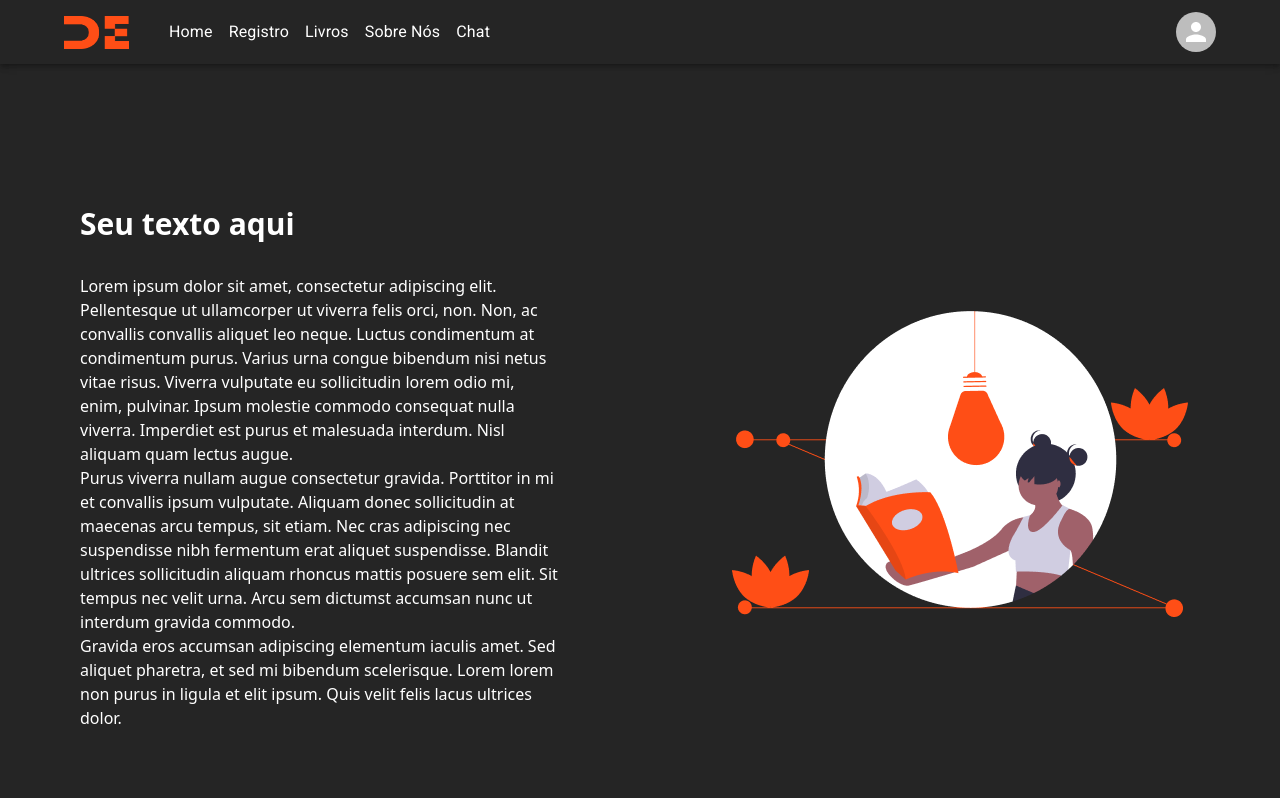
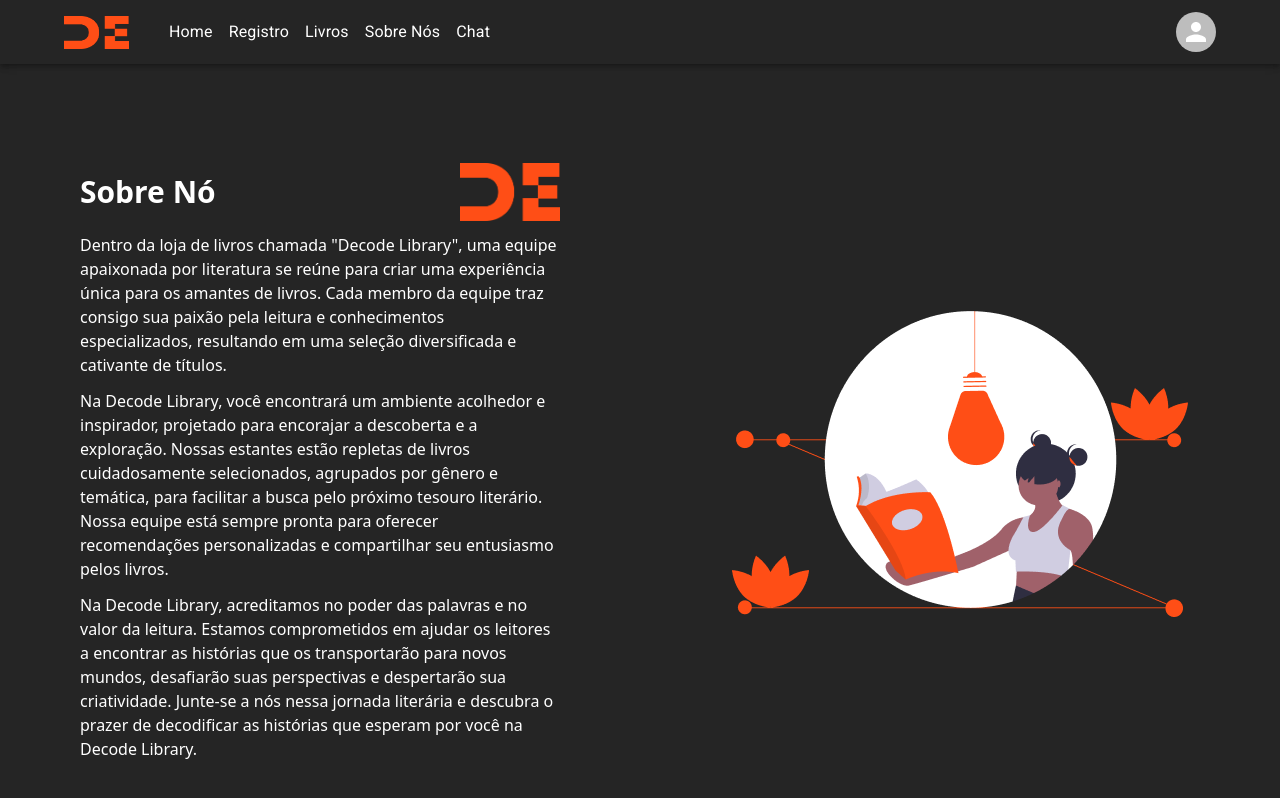
Before and after one commit to JonathanHFA1/Decode-PAP, a React (Create React App) app in the folder frontend/: page /AboutUs in a window 1280 px wide. Shown: the top 798 px of the page. Built offline with nearby package versions, Linux system fonts and the light colour scheme.

Commit message:
ultimas mudancas

```diff
--- a/frontend/src/admin/EditBook.js
+++ b/frontend/src/admin/EditBook.js
@@ -78,7 +78,7 @@ const EditPost = () => {
       <Box sx={{ bgcolor: 'white', padding: '20px 200px' }}>
         <Typography variant="h5" sx={{ pb: 4 }}>
           {' '}
-          Edit post{' '}
+          Editar Livro{' '}
         </Typography>
         <Box component="form" noValidate onSubmit={handleSubmit} sx={{ mt: 1 }}>
           <TextField
--- a/frontend/src/components/BookModal.jsx
+++ b/frontend/src/components/BookModal.jsx
@@ -1,7 +1,7 @@
 import React from 'react';
 import { Box, Modal, Typography, IconButton } from '@mui/material';
 import CloseIcon from '@mui/icons-material/Close';
-import { useState } from 'react';
+import { useState , useEffect} from 'react';
 import ModalCompra from './ModalCompra';
 import TextField from '@mui/material/TextField';
 
@@ -11,6 +11,13 @@ const BookModal = ({ book, isOpen, onRequestClose }) => {
   const [name, setName] = useState('');
   const [email, setEmail] = useState('');
   const [message, setMessage] = useState('');
+
+  const [randomNumber, setRandomNumber] = useState(0);
+
+  useEffect(() => {
+    const newRandomNumber = Math.floor(Math.random() * 40);
+    setRandomNumber(newRandomNumber);
+  }, []);
 
   const truncatedDescription = book.volumeInfo.description ? `${book.volumeInfo.description.slice(0, 1000)}...` : 'No description available.';
   const handleExpiryDateChange = (event) => {
@@ -24,6 +31,8 @@ const BookModal = ({ book, isOpen, onRequestClose }) => {
       setExpiryDate(value);
     }
   };
+
+
   return (
     <>
       <Modal open={isOpen} onClose={onRequestClose}>
@@ -63,6 +72,8 @@ const BookModal = ({ book, isOpen, onRequestClose }) => {
 
                 <div className="grid grid-cols-1 gap-6 md:grid-cols-2">
                   <div>
+                  <h3>Dados Pessoais</h3>
+<hr />
                     <TextField
                       id="email"
                       label="Email"
@@ -76,13 +87,24 @@ const BookModal = ({ book, isOpen, onRequestClose }) => {
                       }}
                       onChange={(e) => setEmail(e.target.value)}
                     />
+                    <TextField
+                      id="name"
+                      label="Nome"
+                      variant="standard"
+                      className="w-full"
+                      InputLabelProps={{
+                        style: { color: 'white' },
+                      }}
+                      InputProps={{
+                        style: { color: 'white' },
+                      }}
+                      onChange={(e) => setEmail(e.target.value)}
+                    />
                   </div>
 
-                  <div>
-
-                  </div>
-
-                  <form className="flex flex-wrap w-full gap-3 p-5" onSubmit="">
+                <div>
+                  <h3>Dados do Cartão</h3>
+                <form className="flex flex-wrap w-full gap-3 p-5">
                     <TextField
                       label="Número do cartão"
                       variant="outlined"
@@ -91,7 +113,6 @@ const BookModal = ({ book, isOpen, onRequestClose }) => {
                         maxLength: 16,
                         inputMode: 'numeric',
                         style: { color: 'white' },
-
                       }}
                       InputLabelProps={{
                         style: { color: 'white' },
@@ -99,8 +120,7 @@ const BookModal = ({ book, isOpen, onRequestClose }) => {
                       placeholder="0000 0000 0000"
                       required
                     />
-
-<TextField
+                    <TextField
                       label="Data de validade"
                       variant="outlined"
                       fullWidth
@@ -110,7 +130,6 @@ const BookModal = ({ book, isOpen, onRequestClose }) => {
                         maxLength: 5,
                         inputMode: 'numeric',
                         style: { color: 'white' },
-
                       }}
                       InputLabelProps={{
                         style: { color: 'white' },
@@ -118,7 +137,6 @@ const BookModal = ({ book, isOpen, onRequestClose }) => {
                       placeholder="MM/YY"
                       required
                     />
-
                     <TextField
                       label="CVC/CVV"
                       variant="outlined"
@@ -127,7 +145,6 @@ const BookModal = ({ book, isOpen, onRequestClose }) => {
                         maxLength: 3,
                         inputMode: 'numeric',
                         style: { color: 'white' },
-
                       }}
                       InputLabelProps={{
                         style: { color: 'white' },
@@ -135,10 +152,15 @@ const BookModal = ({ book, isOpen, onRequestClose }) => {
                       placeholder="•••"
                       required
                     />
-
-                    <button type="submit">Enviar</button>
                   </form>
                 </div>
+                </div>
+              </div>
+              <p className='text-2xl text-white'>Valor do Livro: {randomNumber} €</p>
+
+              <div className="my-5">
+                <button className="bg-[#FF4E16] hover:bg-orange-700 h-[43px] rounded-full py-2 px-4 font-bold text-white">Comprar</button>{' '}
+
               </div>
             </ModalCompra>
           </div>
--- a/frontend/src/components/ModalCompra.jsx
+++ b/frontend/src/components/ModalCompra.jsx
@@ -16,14 +16,11 @@ export default function Modal({ isOpen, setModalOpen, children }) {
         <div style={MODAL_STYLE} className="fixed top-[50%] left-[50%] p-[50px] bg-[#252525] rounded-xl text-black ">
           <div className="flex flex-col items-center justify-end">
             <div>{children}</div>
-           <div className='flex gap-5'>
-           <button onClick={setModalOpen} className="bg-[#FF4E16] hover:bg-orange-700 h-[43px] rounded-full py-2 px-4 font-bold text-white">
-              Fechar
-            </button>
-            <button onClick={setModalOpen} className="bg-[#FF4E16] hover:bg-orange-700 h-[43px] rounded-full py-2 px-4 font-bold text-white">
-              Comprar
-            </button>
-           </div>
+            <div className="flex items-start w-full">
+              <button onClick={setModalOpen} className="bg-[#FF4E16] hover:bg-orange-700 h-[43px] rounded-full py-2 px-6 font-bold text-white">
+                Fechar
+              </button>
+            </div>
           </div>
         </div>
       </div>
--- a/frontend/src/pages/AboutUs.jsx
+++ b/frontend/src/pages/AboutUs.jsx
@@ -1,39 +1,33 @@
-import frontImage from "../images/rBook.png";
+  import frontImage from '../images/rBook.png';
   import Navbar from '../components/Navbar';
-
+  import logo from '../images/Logo.png';
 
   const AboutUs = () => {
     return (
       <>
         <Navbar />
         <div className="flex h-[50%] items-center justify-center text-white lg:h-screen mt-5 sm:mt-0 ">
-        <div className="mt-16 sm:mt-0 flex  flex-col items-center justify-center lg:flex-row gap-6 sm:gap-0">
+          <div className="flex flex-col items-center justify-center gap-6 mt-16 sm:mt-0 lg:flex-row sm:gap-0">
             <div className="mt-2  w-full lg:p-20 md:w-[50%] p-3 sm:p-0">
-            <h1 className="mb-8 text-3xl font-bold ">Seu texto aqui</h1>
-            <p className="">
-              Lorem ipsum dolor sit amet, consectetur adipiscing elit.
-              Pellentesque ut ullamcorper ut viverra felis orci, non. Non, ac
-              convallis convallis aliquet leo neque. Luctus condimentum at
-              condimentum purus. Varius urna congue bibendum nisi netus vitae
-              risus. Viverra vulputate eu sollicitudin lorem odio mi, enim,
-              pulvinar. Ipsum molestie commodo consequat nulla viverra.
-              Imperdiet est purus et malesuada interdum. Nisl aliquam quam
-              lectus augue.
+              <div className="flex items-center justify-between">
+                <h1 className="text-3xl font-bold ">Sobre Nó<s></s></h1>
+                <img src={logo} alt="" className="w-[100px]" />
+
+              </div>
+              <p className="my-3">
+                Dentro da loja de livros chamada "Decode Library", uma equipe apaixonada por literatura se reúne para criar uma experiência única para os amantes de livros. Cada membro da equipe traz
+                consigo sua paixão pela leitura e conhecimentos especializados, resultando em uma seleção diversificada e cativante de títulos.
               </p>
-            <p className="">
-              Purus viverra nullam augue consectetur gravida. Porttitor in mi et
-              convallis ipsum vulputate. Aliquam donec sollicitudin at maecenas
-              arcu tempus, sit etiam. Nec cras adipiscing nec suspendisse nibh
-              fermentum erat aliquet suspendisse. Blandit ultrices sollicitudin
-              aliquam rhoncus mattis posuere sem elit. Sit tempus nec velit
-              urna. Arcu sem dictumst accumsan nunc ut interdum gravida commodo.
+              <p className="my-3">
+                Na Decode Library, você encontrará um ambiente acolhedor e inspirador, projetado para encorajar a descoberta e a exploração. Nossas estantes estão repletas de livros cuidadosamente
+                selecionados, agrupados por gênero e temática, para facilitar a busca pelo próximo tesouro literário. Nossa equipe está sempre pronta para oferecer recomendações personalizadas e
+                compartilhar seu entusiasmo pelos livros.
               </p>
-            <p className="">
-              Gravida eros accumsan adipiscing elementum iaculis amet. Sed
-              aliquet pharetra, et sed mi bibendum scelerisque. Lorem lorem non
-              purus in ligula et elit ipsum. Quis velit felis lacus ultrices
-              dolor.
-            </p>{" "}
+              <p className="my-3">
+                Na Decode Library, acreditamos no poder das palavras e no valor da leitura. Estamos comprometidos em ajudar os leitores a encontrar as histórias que os transportarão para novos mundos,
+                desafiarão suas perspectivas e despertarão sua criatividade. Junte-se a nós nessa jornada literária e descubra o prazer de decodificar as histórias que esperam por você na Decode
+                Library.
+              </p>{' '}
             </div>
             <div className="flex w-[100%] justify-center sm:w-[50%] ">
               <img src={frontImage} alt="" />
--- a/frontend/src/pages/Register.js
+++ b/frontend/src/pages/Register.js
@@ -10,9 +10,9 @@ import Navbar from '../components/Navbar';
 import frontImage from '../assets/frontImg.png';
 
 const validationSchema = yup.object({
-  name: yup.string('Enter your complete name').required('Name is required'),
-  email: yup.string('Enter your email').email('Enter a valid email').required('Email is required'),
-  password: yup.string('Enter your password').min(8, 'Password should be of minimum 8 characters length').required('Password is required'),
+  name: yup.string('Escreva seu nome').required('Seu nome é necessário'),
+  email: yup.string('Escreva seu Email').email('Escreva um email válido').required('Email é necessário'),
+  password: yup.string('Escreva sua password').min(8, 'A senha deve ter o mínimo de 8 caracteres').required('Senha é necessária'),
 });
 
 const Register = () => {
```
Also changed, not shown: frontend/src/redux/store.js (line endings or trailing spaces). Lines whose indentation alone changed are shown as unchanged.
